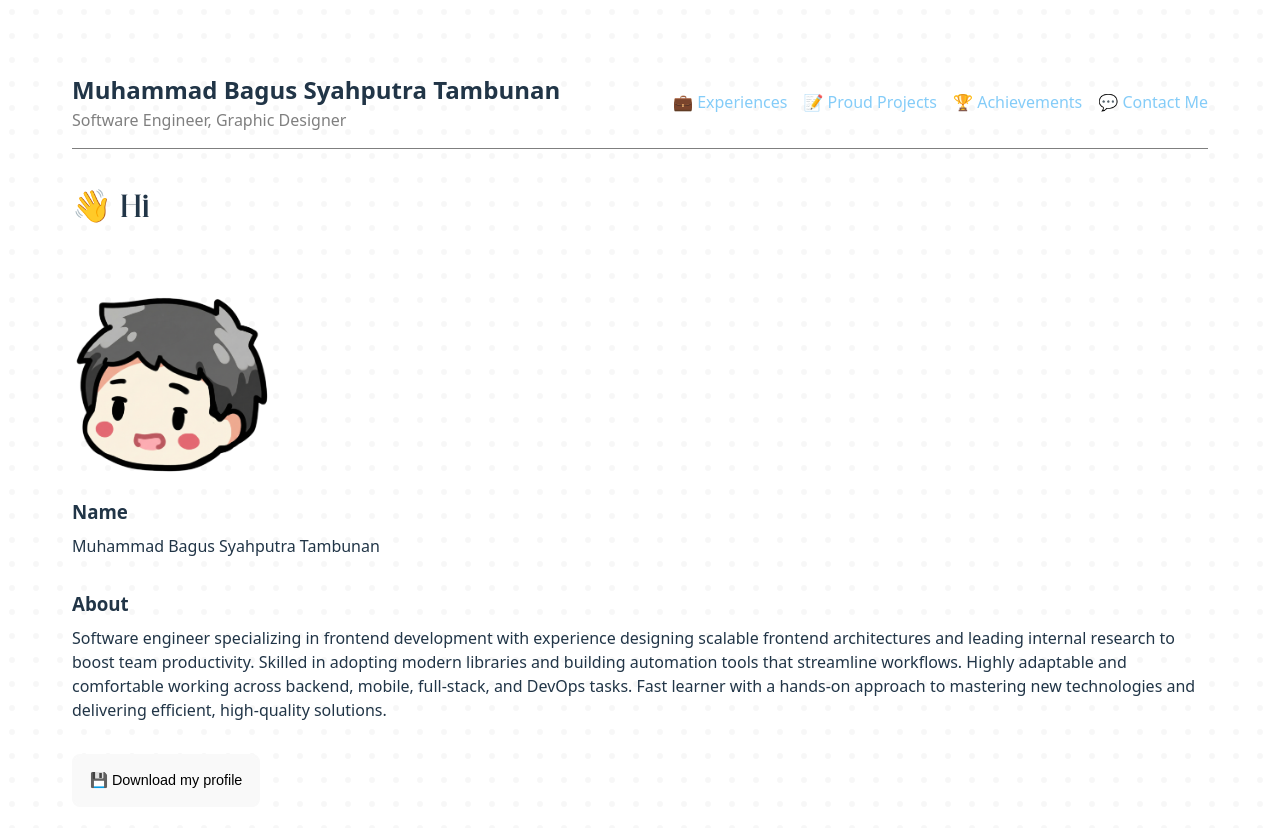
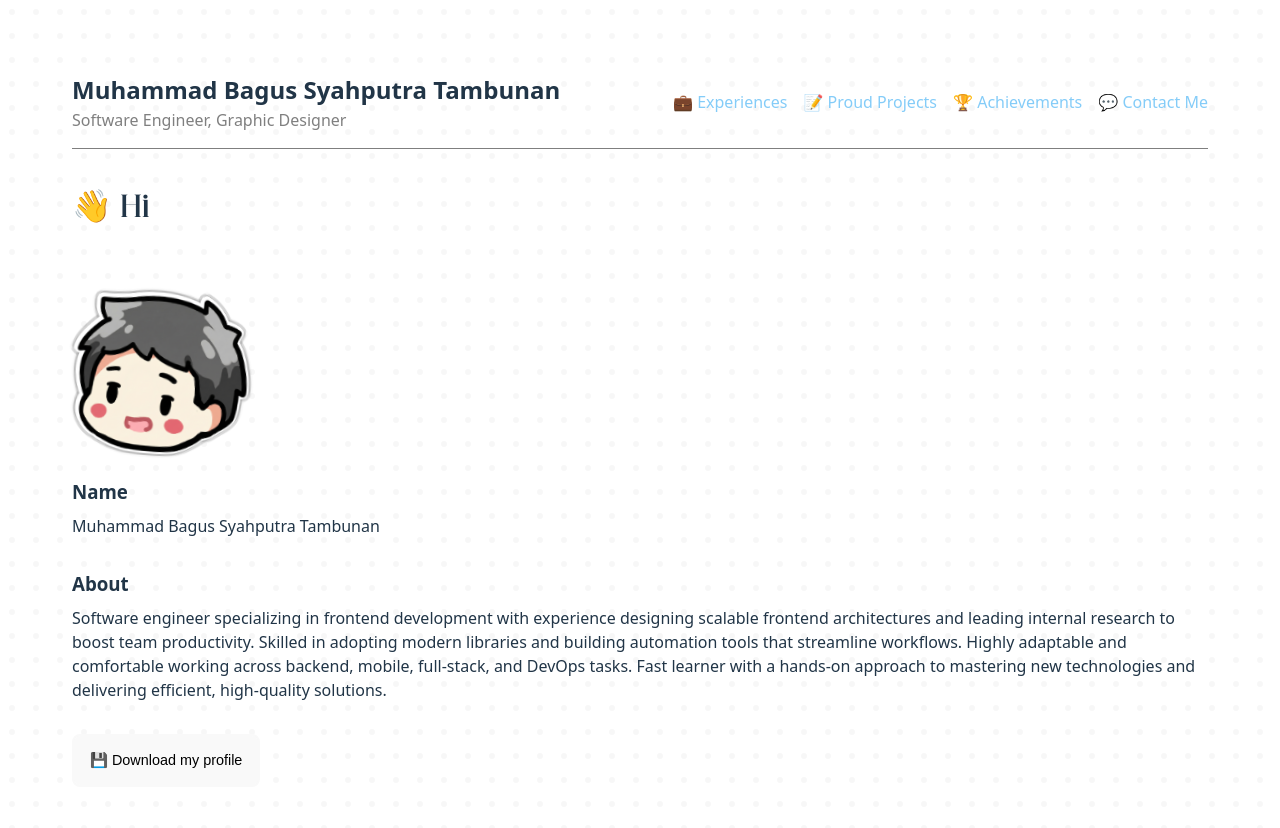
Before and after one commit to bagustambunan/software-engineer-portfolio-web, a React (Vite) app: page / in a window 1280 px wide. Shown: the top 828 px of the page. Built offline with nearby package versions, Linux system fonts and the light colour scheme.

Commit message:
update style for avatar

```diff
--- /dev/null
+++ b/src/components/Avatar/index.tsx
@@ -0,0 +1,13 @@
+import { profile } from "../../constants/profile";
+import styles from "./style.module.css";
+
+export default function Avatar() {
+  return (
+    <img
+      src={profile.photo}
+      alt={profile.name}
+      title={profile.name}
+      className={styles.avatar}
+    />
+  );
+}
--- /dev/null
+++ b/src/components/Avatar/style.module.css
@@ -0,0 +1,25 @@
+@keyframes rotate {
+  0%, 100% {
+    transform: rotate(0deg);
+  }
+  25% {
+    transform: rotate(4deg);
+  }
+  75% {
+    transform: rotate(-4deg);
+  }
+}
+
+.avatar {
+  width: 180px;
+  height: 180px;
+  filter: drop-shadow(-1.5px -1.5px 0 white)
+          drop-shadow(1.5px -1.5px 0 white)
+          drop-shadow(-1.5px 1.5px 0 white)
+          drop-shadow(1.5px 1.5px 0 white)
+          drop-shadow(-2px -2px 0.75px rgba(0, 0, 0, 0.15))
+          drop-shadow(2px -2px 0.75px rgba(0, 0, 0, 0.15))
+          drop-shadow(-2px 2px 0.75px rgba(0, 0, 0, 0.15))
+          drop-shadow(2px 2px 0.75px rgba(0, 0, 0, 0.15));
+  animation: rotate 4s ease-in-out infinite;
+}
--- a/src/main.tsx
+++ b/src/main.tsx
@@ -4,7 +4,7 @@ import { BrowserRouter, Route, Routes } from "react-router-dom";
 import "./index.css";
 import routes from "./constants/route";
 import Layout from "./app-layout/Layout";
-import { profile } from "./constants/profile";
+import Avatar from "./components/Avatar";
 
 const HomePage = lazy(() => import("./pages/Home"));
 const ExperiencesPage = lazy(() => import("./pages/Experiences"));
@@ -13,32 +13,10 @@ const AchievementsPage = lazy(() => import("./pages/Achievements"));
 const ContactPage = lazy(() => import("./pages/Contact"));
 const ResumePage = lazy(() => import("./pages/Resume"));
 
-const LoadingFallback = () => (
-  <div
-    style={{
-      display: "flex",
-      justifyContent: "center",
-      alignItems: "center",
-      height: "100%",
-      width: "100%",
-    }}
-  >
-    <img
-      src={profile.photo}
-      alt={profile.name}
-      title={profile.name}
-      style={{
-        width: "80px",
-        height: "80px",
-      }}
-    />
-  </div>
-);
-
 createRoot(document.getElementById("root")!).render(
   <StrictMode>
     <BrowserRouter>
-      <Suspense fallback={<LoadingFallback />}>
+      <Suspense fallback={<Avatar />}>
         <Routes>
           <Route path={routes.resume} element={<ResumePage />} />
           <Route path="/" element={<Layout />}>
--- a/src/pages/Home/index.tsx
+++ b/src/pages/Home/index.tsx
@@ -5,18 +5,14 @@ import Section from "../../components/Section";
 import { profile } from "../../constants/profile";
 import routes from "../../constants/route";
 import styles from "./style.module.css";
+import Avatar from "../../components/Avatar";
 
 export default function HomePage() {
   const navigate = useNavigate();
   return (
     <div className={styles.homeContainer}>
       <PageTitle title="👋 Hi" />
-      <img
-        src={profile.photo}
-        alt={profile.name}
-        title={profile.name}
-        className={styles.avatar}
-      />
+      <Avatar />
       <Section title="Name">
         <p>{profile.name}</p>
       </Section>
--- a/src/pages/Home/style.module.css
+++ b/src/pages/Home/style.module.css
@@ -1,9 +1,3 @@
-.avatar {
-  width: 200px;
-  border-radius: 20%;
-  object-fit: cover;
-}
-
 .homeContainer {
   display: flex;
   flex-direction: column;
```
